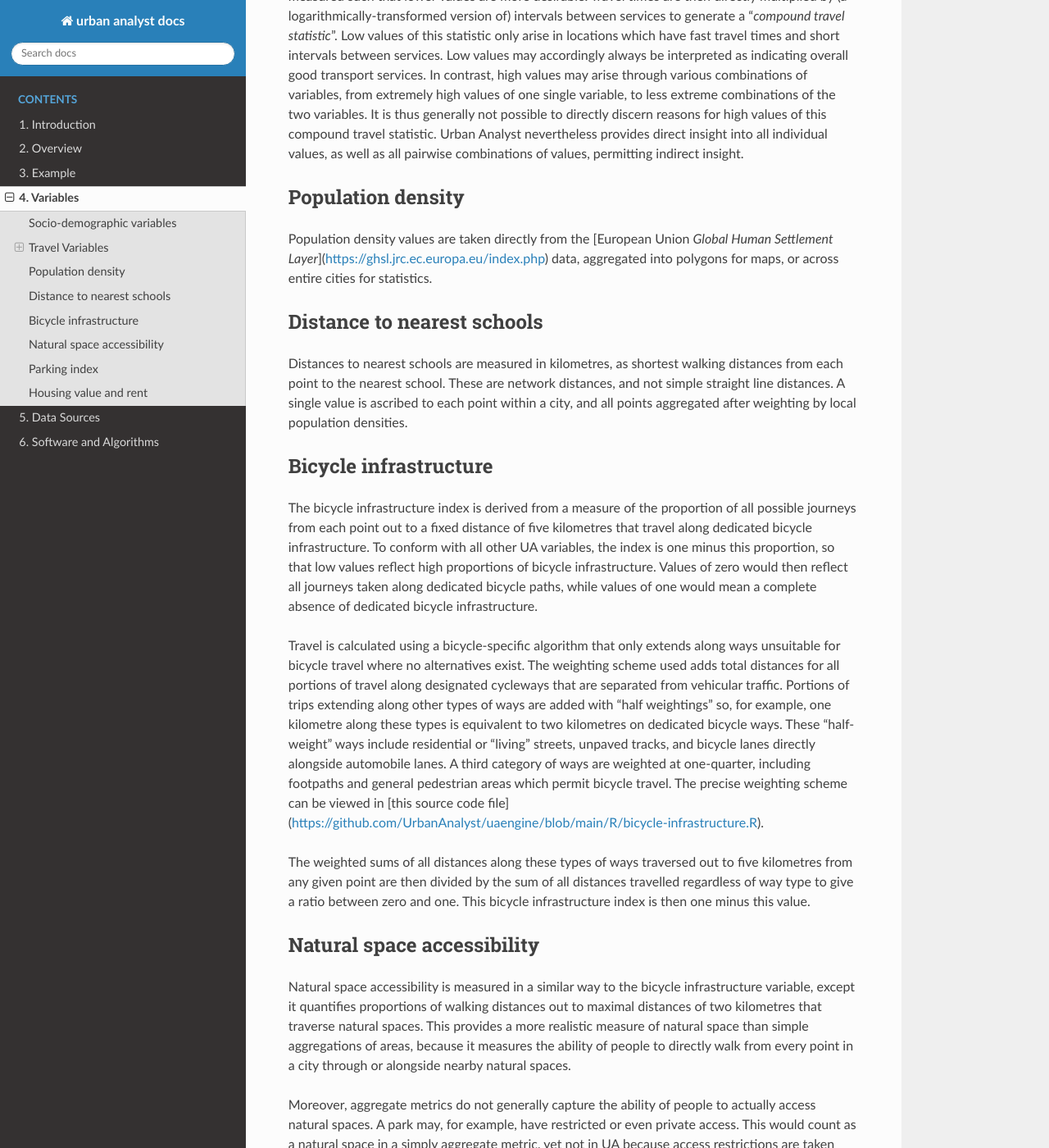
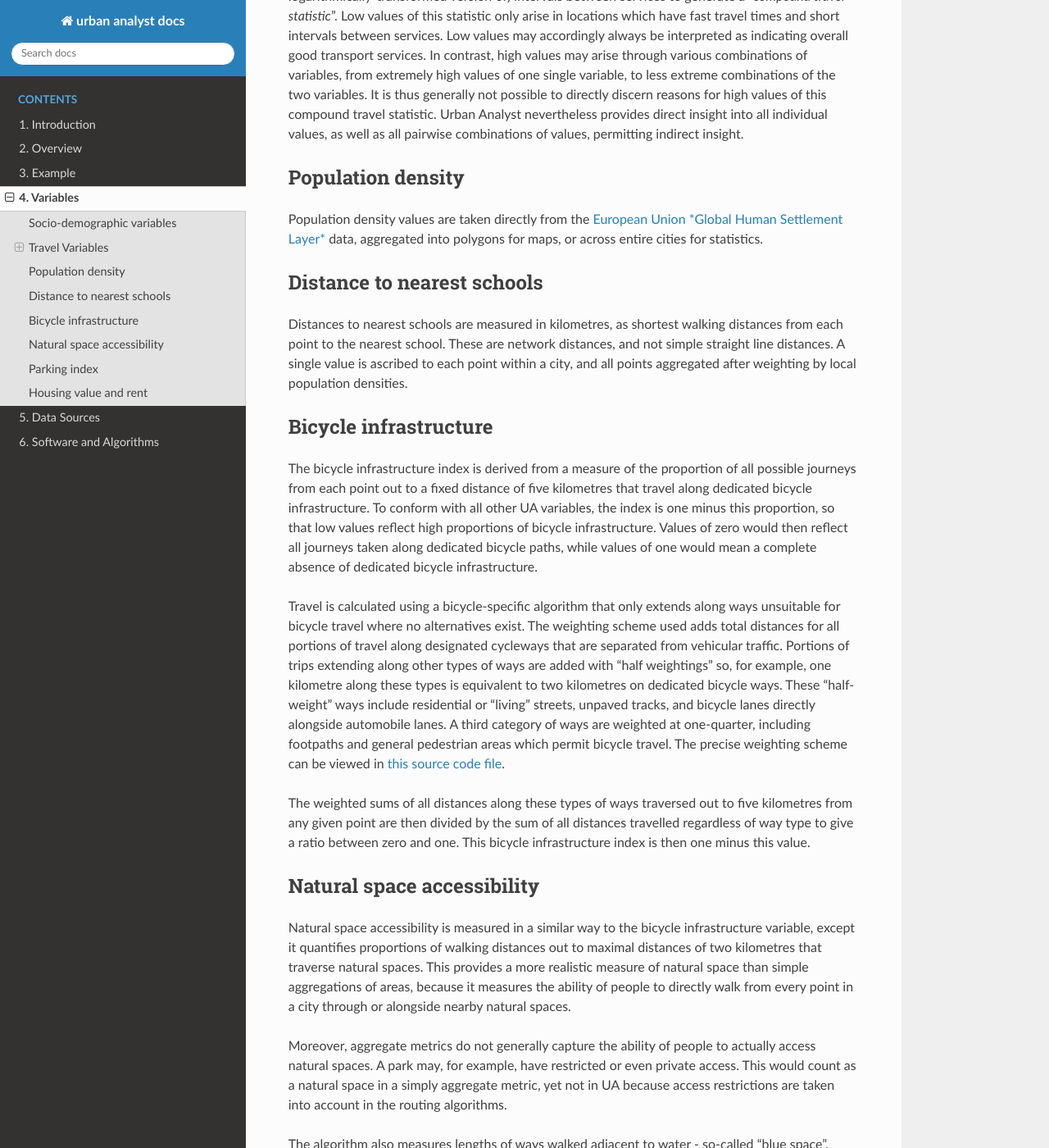
Before and after one commit to UrbanAnalyst/docs, a Sphinx documentation site: the page built from docs/variables.rst, in a window 1280 px wide and 1400 px high, scrolled down 3030 px. Shown: the whole window at 82% size. Built offline with Sphinx 7.4.7 and the Read the Docs theme 2.0.0, drawn with Linux system fonts in a browser that asks for light colours; some of the changed text lies outside the part shown.

Commit message:
rst all hrefs in variables.rst for #5

```diff
--- a/docs/variables.rst
+++ b/docs/variables.rst
@@ -21,8 +21,8 @@
 explicitly described otherwise, values of all variables are weighted by
 population density. This means that, for example, distances to nearest schools
 represent average distances that each person must travel to get to school. Full
-descriptions of the calculation of all variables are given in the [*Software
-and Algorithms* chapter](./software.md).
+descriptions of the calculation of all variables are given in the :ref:`*Software
+and Algorithms* chapter<6. Software and Algorithms>`.
 
 Socio-demographic variables
 ***************************
@@ -86,8 +86,8 @@
   benchmark for measures of travel time using other modes. UA generates
   realistic estimates of private automobile travel times through scaling to
   empirically observed data on actual vehicular travel times. (Calibration
-  procedures are implemented and documented in [this GitHub
-  repository](https://github.com/UrbanAnalyst/ttcalib).) Importantly, UA
+  procedures are implemented and documented in `this GitHub
+  repository <https://github.com/UrbanAnalyst/ttcalib>`_.) Importantly, UA
   includes an additional, unique aspect of automobile travel times not
   quantified in any other equivalent system, through an algorithm to accurately
   estimate the likely time required to park a private vehicle, and then to walk
@@ -165,8 +165,8 @@
 Population density
 ******************
 
-Population density values are taken directly from the [European Union *Global
-Human Settlement Layer*](https://ghsl.jrc.ec.europa.eu/index.php) data,
+Population density values are taken directly from the `European Union *Global
+Human Settlement Layer* <https://ghsl.jrc.ec.europa.eu/index.php>`_ data,
 aggregated into polygons for maps, or across entire cities for statistics.
 
 Distance to nearest schools
@@ -199,8 +199,8 @@
 "living" streets, unpaved tracks, and bicycle lanes directly alongside
 automobile lanes. A third category of ways are weighted at one-quarter,
 including footpaths and general pedestrian areas which permit bicycle travel.
-The precise weighting scheme can be viewed in [this source code
-file](https://github.com/UrbanAnalyst/uaengine/blob/main/R/bicycle-infrastructure.R).
+The precise weighting scheme can be viewed in `this source code file
+<https://github.com/UrbanAnalyst/uaengine/blob/main/R/bicycle-infrastructure.R>`_.
 
 The weighted sums of all distances along these types of ways traversed out to
 five kilometres from any given point are then divided by the sum of all
```
